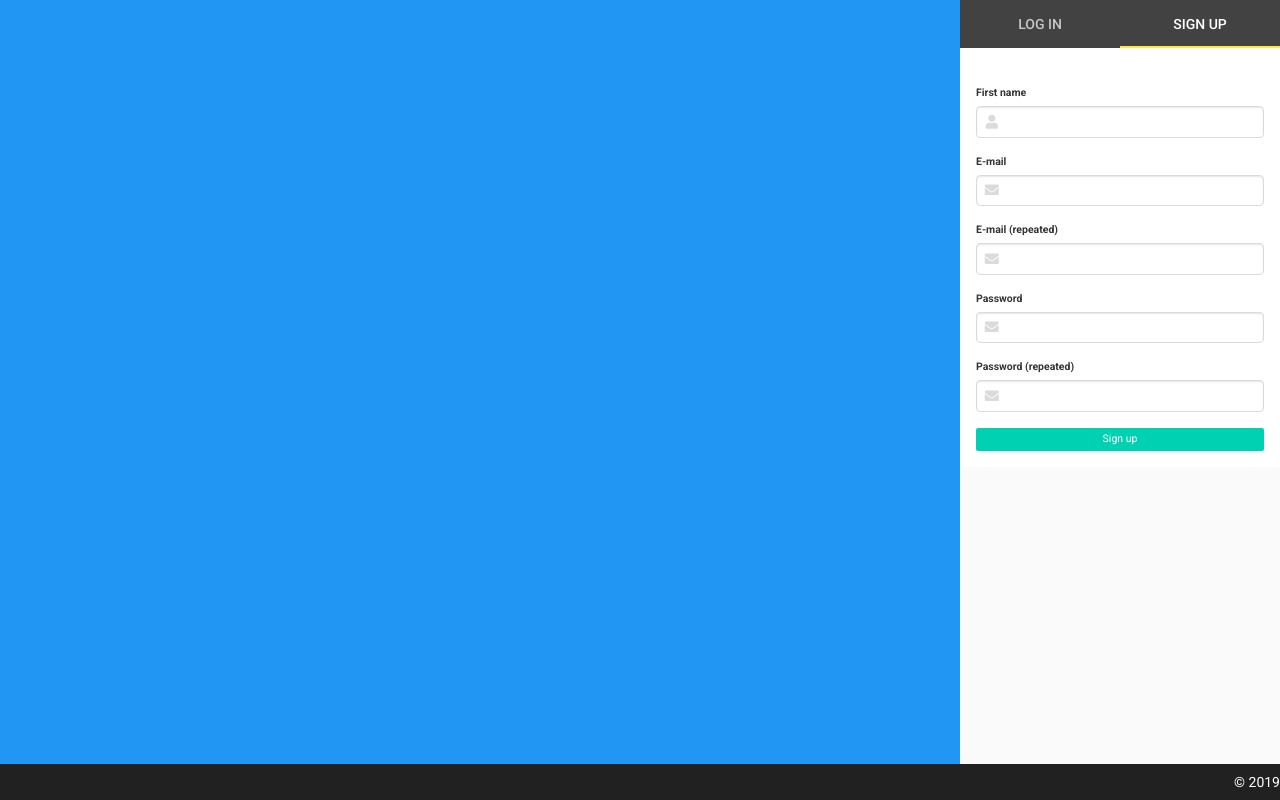
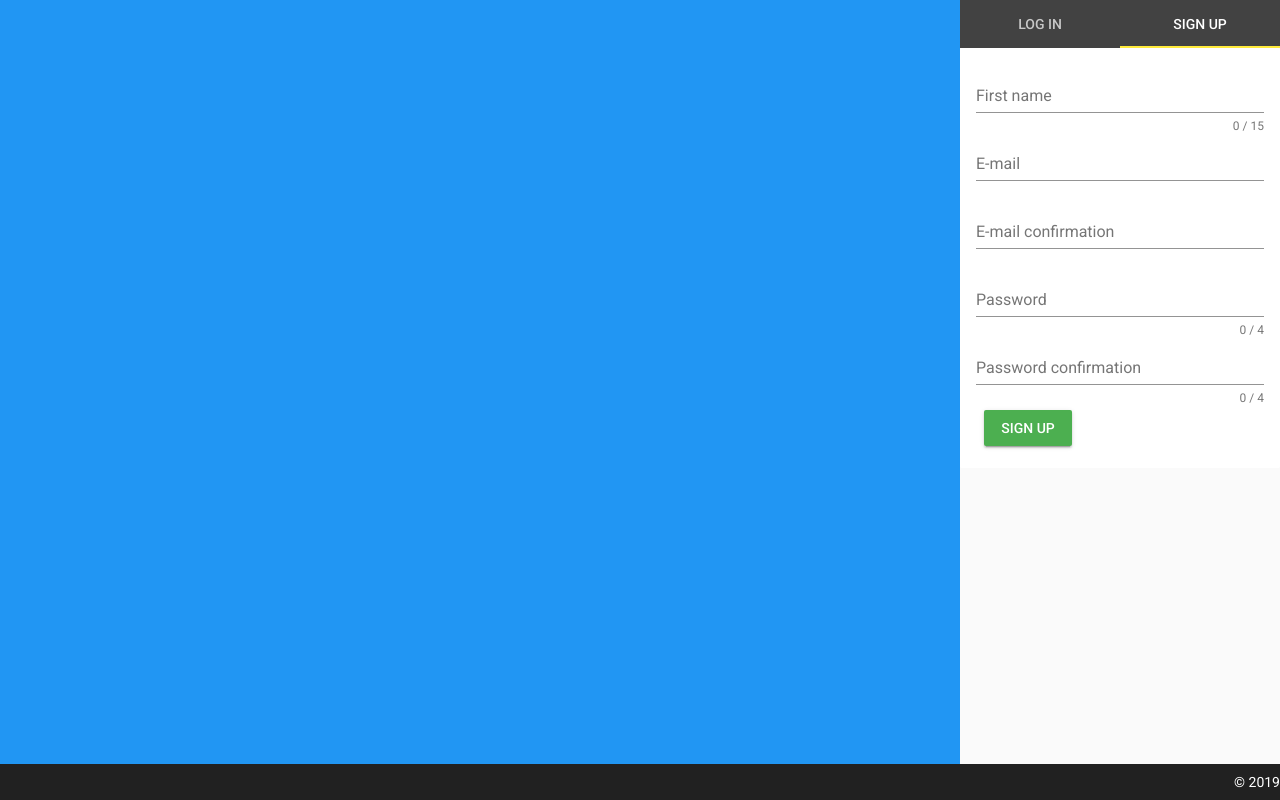
Before and after one commit to rmisiarek/django_vue_base, a Vue app in the folder frontend/: page /#/login in a window 1280 px wide. Both pictures are taken after a click on the link "SIGN UP". Built offline with nearby package versions, Linux system fonts and the light colour scheme; what vue-sweetalert2 would draw is missing.

Commit message:
changing to vuetify

```diff
--- a/frontend/public/index.html
+++ b/frontend/public/index.html
@@ -6,10 +6,6 @@
     <meta name="viewport" content="width=device-width,initial-scale=1.0">
     <link rel="icon" href="/static/favicon.ico?v=1">
     <title>title</title>
-    <link rel="stylesheet" href="https://cdnjs.cloudflare.com/ajax/libs/bulma/0.7.4/css/bulma.min.css">
-
-    <link rel="stylesheet" href="//cdn.materialdesignicons.com/2.5.94/css/materialdesignicons.min.css">
-    <link rel="stylesheet" href="https://use.fontawesome.com/releases/v5.2.0/css/all.css">
 
     <link href='https://fonts.googleapis.com/css?family=Roboto:100,300,400,500,700,900|Material+Icons' rel="stylesheet">
   </head>
--- a/frontend/src/components/auth/LogIn.vue
+++ b/frontend/src/components/auth/LogIn.vue
@@ -74,7 +74,15 @@
               });
               this.$refs.form.resetValidation();
             }
+          }).catch(reason => {
+            this.$refs.form.reset()
+            this.$refs.form.resetValidation()
           })
+
+
+
+
+
         }
       },
     },
--- a/frontend/src/components/auth/PasswordReset.vue
+++ b/frontend/src/components/auth/PasswordReset.vue
@@ -31,9 +31,6 @@
       }
     },
     methods: {
-      resetForm() {
-//        this.$refs.form.reset()
-      },
       passwordReset: function() {
         if(this.email.indexOf('@') > -1) {
           this.$store.dispatch(AUTH_PASSWORD_RESET, {
@@ -49,6 +46,9 @@
               this.$refs.form.resetValidation()
             }
             this.$router.push('/');
+          }).catch(reason => {
+            this.$refs.form.reset()
+            this.$refs.form.resetValidation()
           })
         }
         this.$store.dispatch(AUTH_ERRORS_CLEAR);
@@ -58,9 +58,7 @@
       ...mapGetters(['getAccountPasswordResetErrors']),
       passwordResetErrors() {
         const errors = []
-        console.log("this.getAccountPasswordResetErrors.email -> ", this.getAccountPasswordResetErrors.email)
         this.getAccountPasswordResetErrors.email && errors.push(this.getAccountPasswordResetErrors.email)
-        this.resetForm()
         return errors
       },
     },
--- a/frontend/src/components/auth/SignUp.vue
+++ b/frontend/src/components/auth/SignUp.vue
@@ -1,71 +1,38 @@
 <template>
   <section>
-  <br>
-    <form>
-      <div class="field">
-        <label class="label is-small">First name</label>
-        <div class="control has-icons-left has-icons-right">
-          <input v-model="first_name" type="input" :class="signUpErrors.first_name ? 'input is-danger' : 'input'" required>
-          <span class="icon is-small is-left">
-            <i class="fas fa-user"></i>
-          </span>
-        </div>
-        <p v-if="signUpErrors.length">
-          <p class="help is-danger" v-for="error in signUpErrors.first_name">{{ error }}</p>
-        </p>
-      </div>
-      <div class="field">
-        <label class="label is-small">E-mail</label>
-        <p class="control has-icons-left">
-          <input v-model="email1" type="email" :class="signUpErrors.email ? 'input is-danger' : 'input'" required>
-          <span class="icon is-small is-left">
-            <i class="fas fa-envelope"></i>
-          </span>
-        </p>
-        <p v-if="signUpErrors.length">
-          <p class="help is-danger" v-for="error in signUpErrors.email">{{ error }}</p>
-        </p>
-      </div>
-      <div class="field">
-        <label class="label is-small">E-mail (repeated)</label>
-        <p class="control has-icons-left">
-          <input v-model="email2" type="email" :class="signUpErrors.email ? 'input is-danger' : 'input'" required>
-          <span class="icon is-small is-left">
-            <i class="fas fa-envelope"></i>
-          </span>
-        </p>
-        <p v-if="signUpErrors.length">
-          <p class="help is-danger" v-for="error in signUpErrors.email">{{ error }}</p>
-        </p>
-      </div>
-      <div class="field">
-        <label class="label is-small">Password</label>
-        <p class="control has-icons-left">
-          <input v-model="password1" type="password" :class="signUpErrors.password ? 'input is-danger' : 'input'" required>
-          <span class="icon is-small is-left">
-            <i class="fas fa-envelope"></i>
-         </span>
-        </p>
-        <p v-if="signUpErrors.length">
-          <p class="help is-danger" v-for="error in signUpErrors.password">{{ error }}</p>
-        </p>
-      </div>
-      <div class="field">
-        <label class="label is-small">Password (repeated)</label>
-        <p class="control has-icons-left">
-          <input v-model="password2" type="password" :class="signUpErrors.password ? 'input is-danger' : 'input'" required>
-          <span class="icon is-small is-left">
-            <i class="fas fa-envelope"></i>
-          </span>
-        </p>
-        <p v-if="signUpErrors.length">
-          <p class="help is-danger" v-for="error in signUpErrors.password">{{ error }}</p>
-        </p>
-      </div>
-      <button class="button is-primary is-small is-fullwidth" v-on:click="signUp()">
+    <v-form ref="form" v-model="valid" lazy-validation>
+      <v-text-field required label="First name"
+        v-model="first_name"
+        :counter="15"
+        :error-messages="firstNameErrors"
+        :rules="nameRules">
+      </v-text-field>
+      <v-text-field required label="E-mail"
+        v-model="email1"
+        :error-messages="emailErrors"
+        :rules="emailRules">
+      </v-text-field>
+      <v-text-field required label="E-mail confirmation"
+        v-model="email2"
+        :rules="[v => (!!v && v) === this.email1 || 'E-mails do not match']">>
+      </v-text-field>
+      <v-text-field required label="Password"
+        type="password"
+        v-model="password1"
+        :counter="4"
+        :rules="passwordRules"
+        :error-messages="passwordErrors">
+      </v-text-field>
+      <v-text-field required label="Password confirmation"
+        type="password"
+        v-model="password2"
+        :counter="4"
+        :rules="[v => (!!v && v) === this.password1 || 'Passwords do not match']">
+      </v-text-field>
+      <v-btn :disabled="!valid" color="success" @click="signUp">
         Sign up
-      </button>
-    </form>
+      </v-btn>
+    </v-form>
   </section>
 </template>
 
@@ -78,16 +45,30 @@
     name: 'SignUp',
     data() {
       return {
+        valid: true,
         first_name: '',
         email1: '',
         email2: '',
         password1: '',
         password2: '',
+        passwordRules: [
+          v => !!v || 'Password is required',
+          v => (v && v.length >= 4) || 'Password must be longer than 4 characters'
+        ],
+        emailRules: [
+          v => !!v || 'E-mail is required',
+          v => /.+@.+/.test(v) || 'E-mail must be valid'
+        ],
+        nameRules: [
+          v => !!v || 'First name is required',
+          v => v.length <= 15 || 'First name must be less than 15 characters'
+        ],
       }
     },
     methods: {
       signUp: function () {
-        if (this.password1 === this.password2) {
+        if (this.first_name && this.email1 && this.email2 && this.password1 && this.password2) {
+          console.log('passwords OK')
           this.$store.dispatch(AUTH_SIGN_UP, {
             first_name: this.first_name,
             email: this.email1,
@@ -118,6 +99,21 @@
     },
     computed: {
       ...mapGetters(['signUpErrors']),
+      firstNameErrors() {
+        const errors = []
+        this.signUpErrors.first_name && errors.push(this.signUpErrors.first_name)
+        return errors
+      },
+      emailErrors() {
+        const errors = []
+        this.signUpErrors.email && errors.push(this.signUpErrors.email)
+        return errors
+      },
+      passwordErrors() {
+        const errors = []
+        this.signUpErrors.password && errors.push(this.signUpErrors.password)
+        return errors
+      },
     },
   }
 </script>
```
Also changed, not shown: frontend/src/components/auth/UserAuth.vue (+0 -15 lines).
